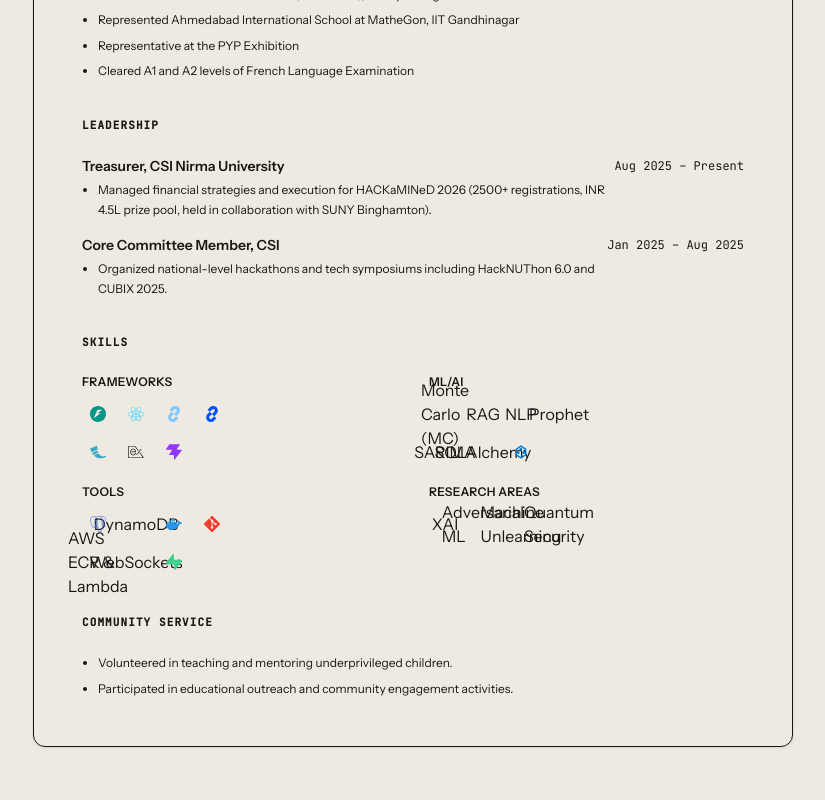
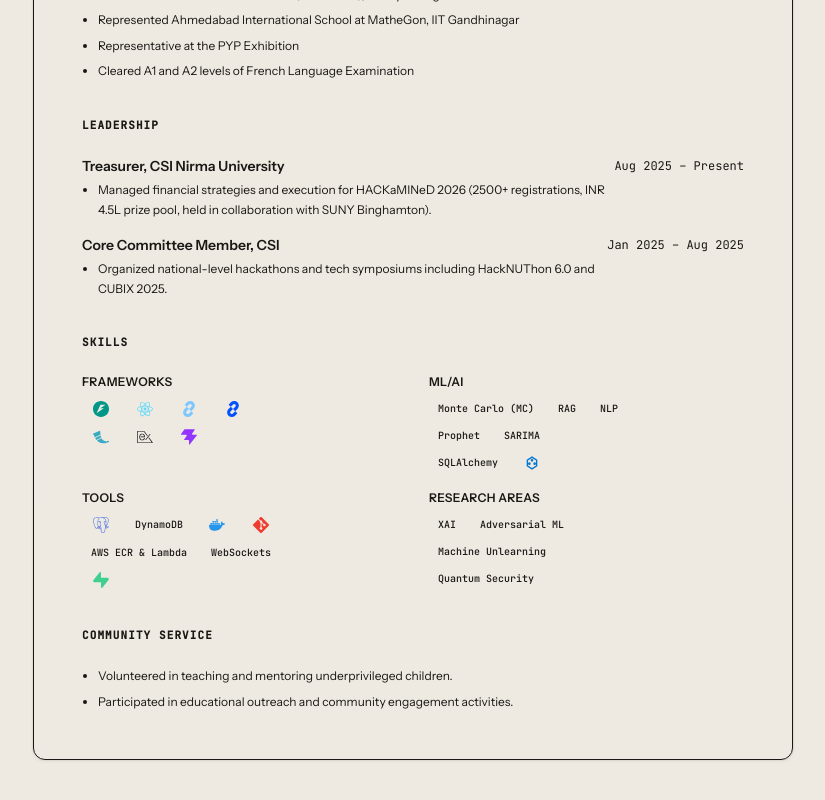
Before and after one commit to paramdesai24/portfolio, a SvelteKit app: page /workspace/resume in a window 1280 px wide. Shown: the part 2038-2838 px from the top of the page, without its empty margins (355-1180 px from the left). Built offline with nearby package versions, Linux system fonts and the light colour scheme.

Commit message:
Use base Mermaid theme template with bgColor for node background contrast and restore flex-wrap resume skills layout

```diff
--- a/src/routes/workspace/projects/[slug]/+page.svelte
+++ b/src/routes/workspace/projects/[slug]/+page.svelte
@@ -94,13 +94,14 @@
       };
 
       const surfaceColor = getCSSVar('--color-surface', '#FFFCF5');
+      const bgColor = getCSSVar('--color-bg', '#EEEAE2');
       const textColor = getCSSVar('--color-text', '#222222');
       const accentColor = getCSSVar('--color-accent', '#6B7FA5');
       const mutedColor = getCSSVar('--color-muted', '#6B6357');
 
       mermaid.initialize({
         startOnLoad: false,
-        theme: 'neutral',
+        theme: 'base',
         securityLevel: 'loose',
         flowchart: {
           htmlLabels: true,
@@ -109,10 +110,16 @@
         fontFamily: 'Instrument Sans, system-ui, sans-serif',
         themeVariables: {
           fontSize: '11px',
-          primaryColor: surfaceColor,
+          primaryColor: bgColor,
           primaryTextColor: textColor,
           primaryBorderColor: accentColor,
-          lineColor: mutedColor
+          lineColor: mutedColor,
+          nodeBorder: accentColor,
+          nodeTextColor: textColor,
+          mainBkg: bgColor,
+          edgeLabelBackground: surfaceColor,
+          clusterBkg: surfaceColor,
+          clusterBorder: accentColor
         }
       });
 
--- a/src/routes/workspace/resume/+page.svelte
+++ b/src/routes/workspace/resume/+page.svelte
@@ -300,9 +300,9 @@
               <h3 class="font-sans font-semibold text-xs text-[--color-text] mb-2 uppercase tracking-wide select-none">
                 {group.category}
               </h3>
-              <div class="grid grid-cols-4 gap-1.5 w-fit">
+              <div class="flex flex-wrap gap-1.5 max-w-[200px]">
                 {#each group.items as item}
-                  <span class="h-8 w-8 rounded-sm bg-[--color-accent-dim] text-[--color-accent] border border-transparent flex items-center justify-center transition-transform duration-200 hover:scale-105">
+                  <span class="px-2 py-0.5 rounded-sm text-[10px] font-mono bg-[--color-accent-dim] text-[--color-accent] border border-transparent font-medium flex items-center gap-1.5 transition-transform duration-200 hover:scale-105">
                     <TechLogo tech={item} size={16} />
                   </span>
                 {/each}
```
